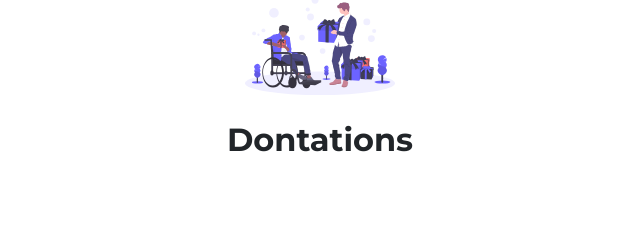
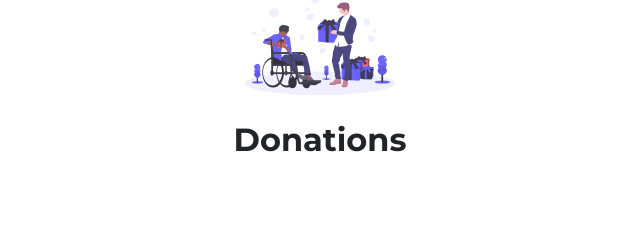
Before and after one commit to Mcaplovitz/DeishacksSociezen, a plain HTML site: page index.html in a window 1280 px wide. Shown: the part 1500-1740 px from the top of the page, 320-960 px from the left. Drawn offline with nearby package versions, Linux system fonts and the light colour scheme; a web font is replaced by a local one.

Commit message:
changing back

```diff
--- a/index.html
+++ b/index.html
@@ -150,7 +150,7 @@
                                 class ="center "
                             /></a>
                           </div>
-                          <h2 class="news-title " style = "text-align: center; ">Dontations</h2>
+                          <h2 class="news-title " style = "text-align: center; ">Donations</h2>
                         </div>
                       </div>
                     </div>
```
